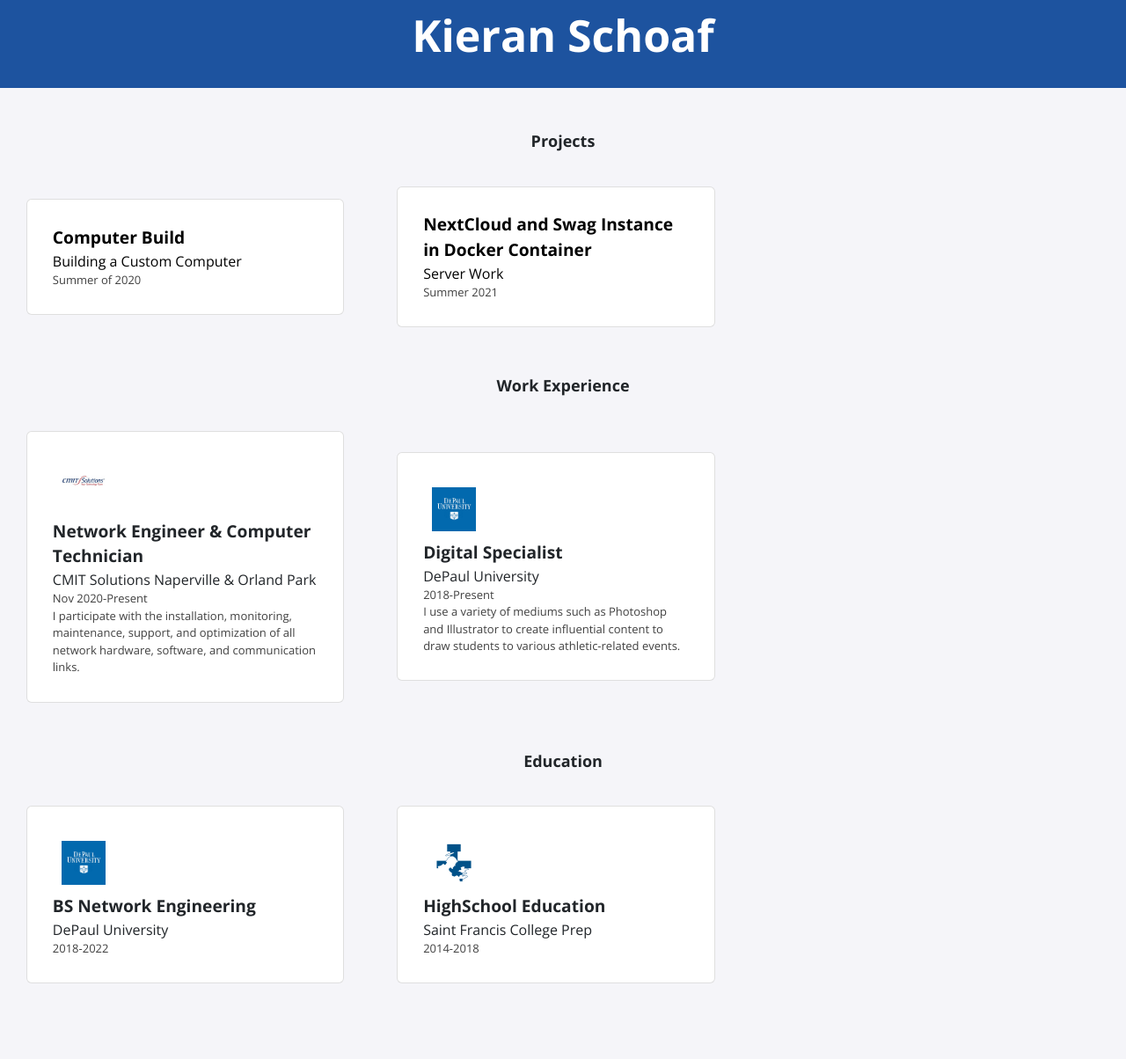
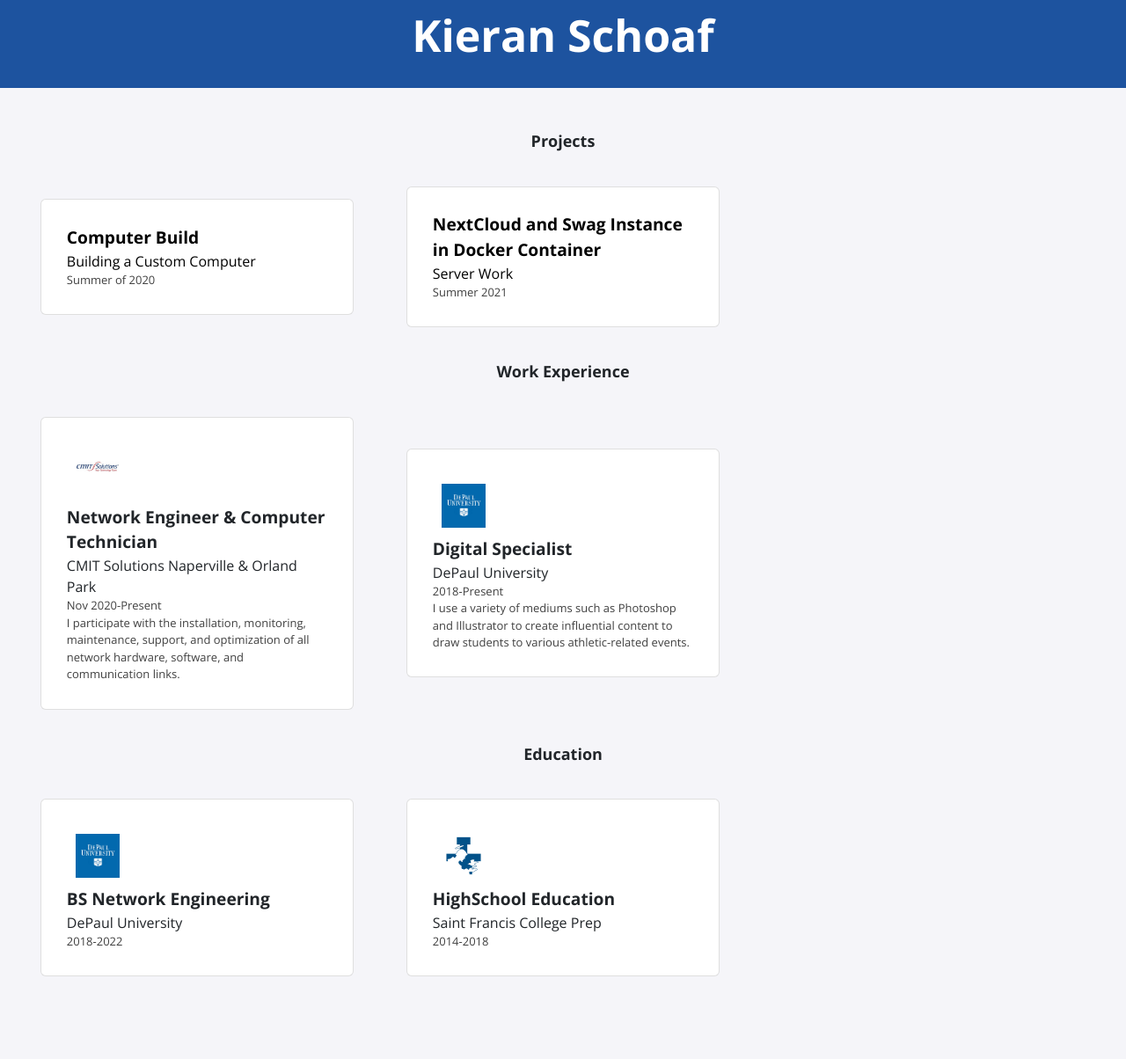
Before and after one commit to kischoaf/kischoaf.github.io, a Jekyll site: the page built from index.html, in a window 1280 px wide. Shown: the part 290-1494 px from the top of the page at 88% size. Built offline with Jekyll 4.4.1, drawn with Linux system fonts in a browser that asks for light colours; nearby versions of some CDN libraries; after the commit the page ends 1470 px from its top, so only the background shows below that.

Commit message:
changed padding

```diff
--- a/_sass/all.scss
+++ b/_sass/all.scss
@@ -12,7 +12,7 @@
   display: grid;
   grid-template-columns: repeat(3, 1fr);
   font-family: "Open Sans", sans-serif;
-  padding: 0 1em 1em 0 ;
+  padding: 0 1em 0 1em ;
 }
 
 @media only screen and (max-width: 1500px) {
```
